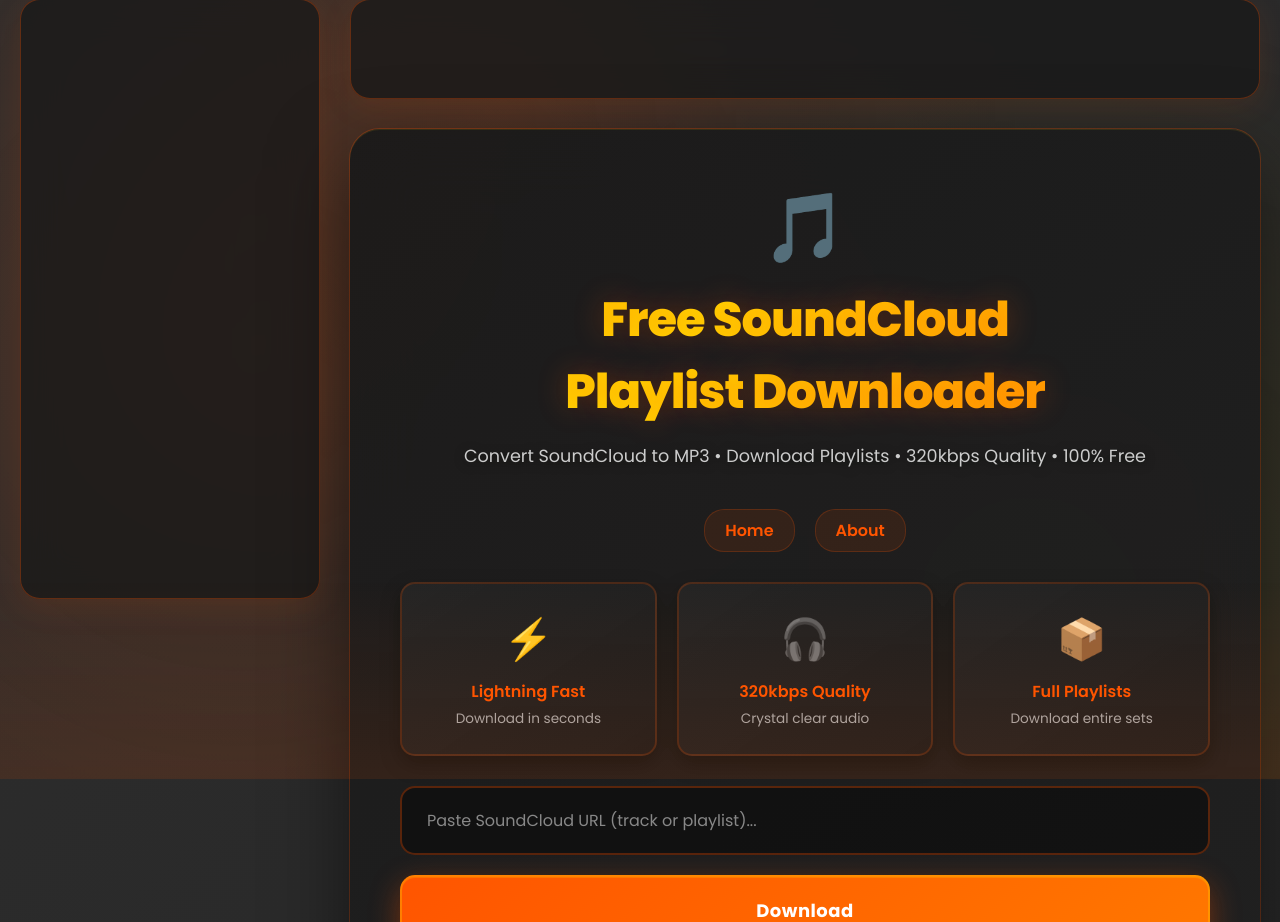
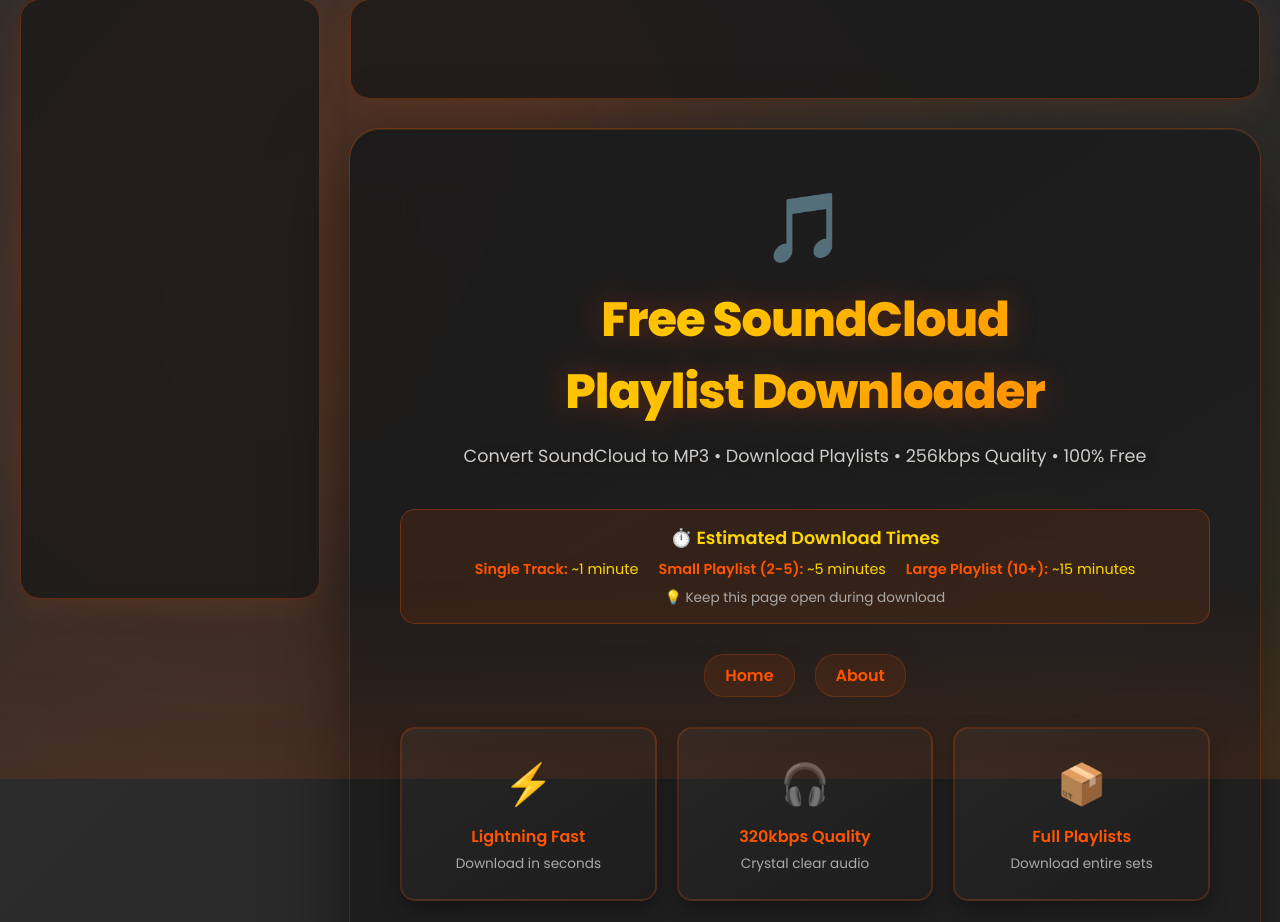
Before and after one commit to edenthemoney/scdownloader-, a Flask app: page / in a window 1280 px wide. Shown: the part 21-943 px from the top of the page. Run offline with Flask 3, Linux system fonts and the light colour scheme; some libraries are stand-ins or nearby versions.

Commit message:
Add estimated wait times info box to set user expectations

```diff
--- a/templates/index.html
+++ b/templates/index.html
@@ -733,7 +733,27 @@
                     <div class="logo-icon">🎵</div>
                     <h1>Free SoundCloud<br>Playlist Downloader</h1>
                 </div>
-                <p class="subtitle">Convert SoundCloud to MP3 • Download Playlists • 320kbps Quality • 100% Free</p>
+                <p class="subtitle">Convert SoundCloud to MP3 • Download Playlists • 256kbps Quality • 100% Free</p>
+
+                <!-- Wait Time Info -->
+                <div style="background: rgba(255, 85, 0, 0.1); border: 1px solid rgba(255, 85, 0, 0.3); border-radius: 15px; padding: 15px; margin-bottom: 30px; text-align: center;">
+                    <div style="color: #FFD700; font-weight: 600; margin-bottom: 8px; font-size: 1.1em;">⏱️ Estimated Download Times</div>
+                    <div style="display: flex; justify-content: center; gap: 20px; flex-wrap: wrap; color: #fff; font-size: 0.9em;">
+                        <div>
+                            <span style="color: #FF5500; font-weight: 600;">Single Track:</span>
+                            <span style="color: #FFD700;">~1 minute</span>
+                        </div>
+                        <div>
+                            <span style="color: #FF5500; font-weight: 600;">Small Playlist (2-5):</span>
+                            <span style="color: #FFD700;">~5 minutes</span>
+                        </div>
+                        <div>
+                            <span style="color: #FF5500; font-weight: 600;">Large Playlist (10+):</span>
+                            <span style="color: #FFD700;">~15 minutes</span>
+                        </div>
+                    </div>
+                    <div style="color: #aaa; font-size: 0.85em; margin-top: 8px;">💡 Keep this page open during download</div>
+                </div>
 
                 <div class="nav-links">
                     <a href="/">Home</a>
```
